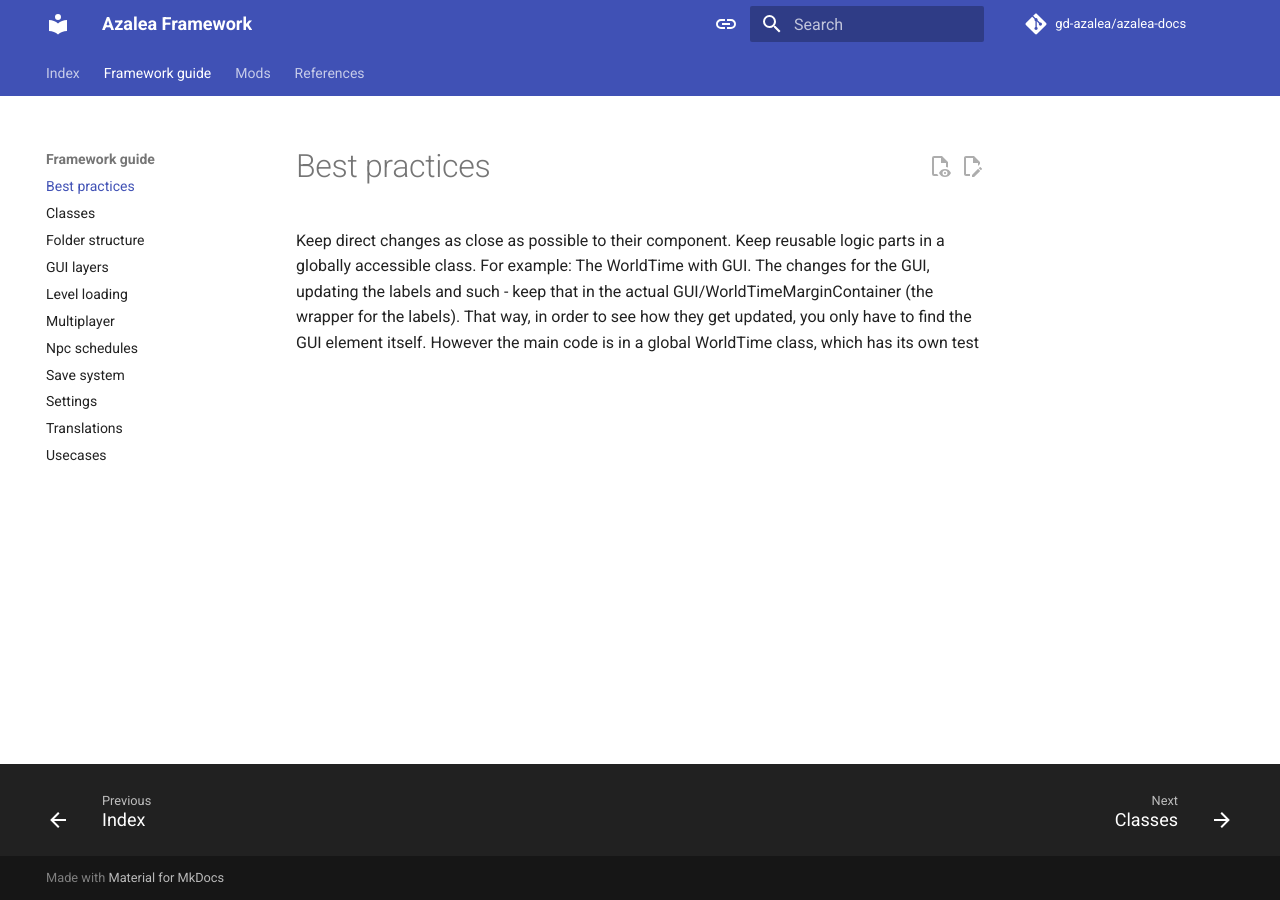
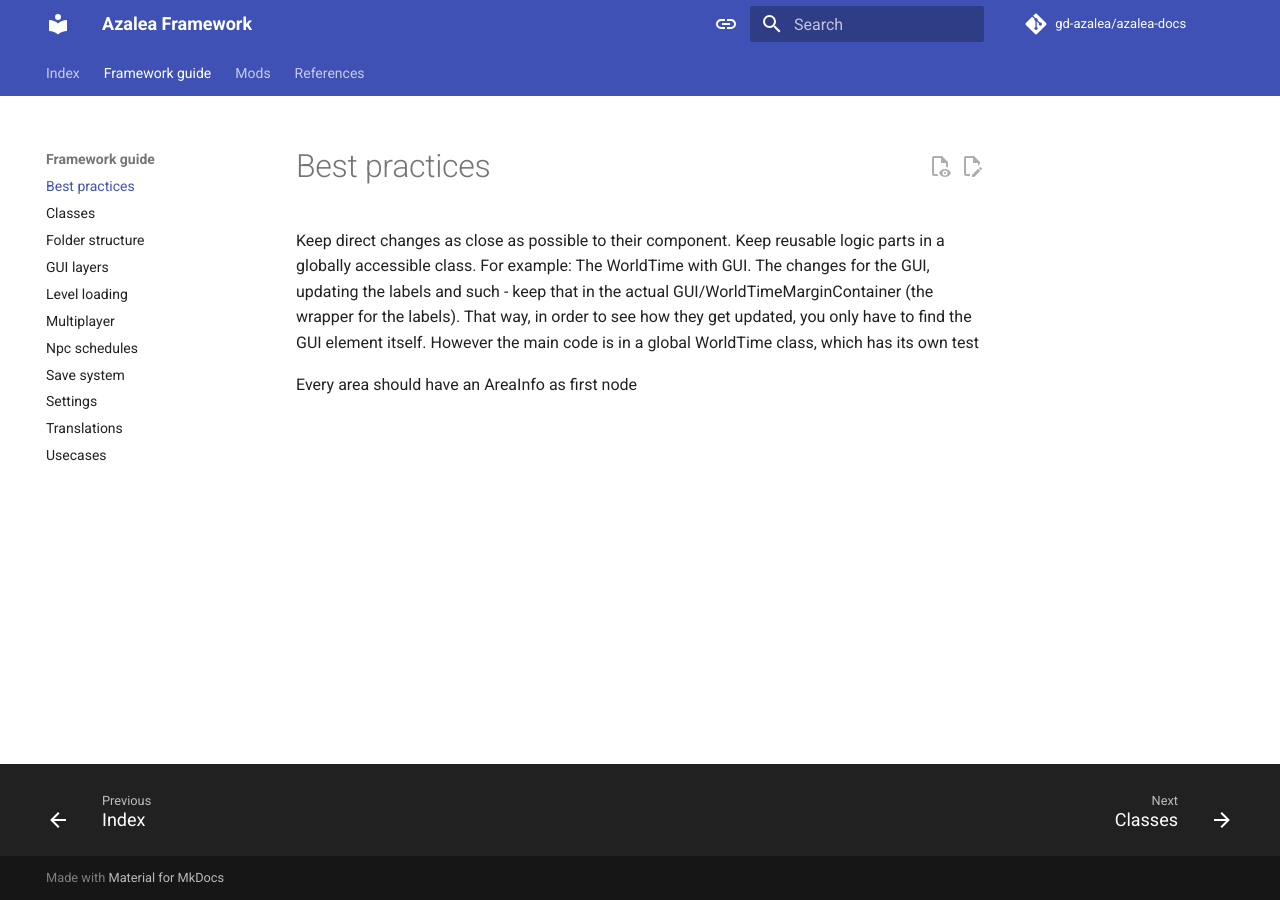
Before and after one commit to gd-azalea/azalea-docs, an MkDocs documentation site: the page built from docs/framework-guide/best-practices.md, in a window 1280 px wide. Built offline with MkDocs 1.6.1 and Material for MkDocs 9.7.7, drawn with Linux system fonts in a browser that asks for light colours; comment, search, counter and statistics services are not loaded.

Commit message:
Update best-practices.md

```diff
--- a/docs/framework-guide/best-practices.md
+++ b/docs/framework-guide/best-practices.md
@@ -2,3 +2,5 @@ Keep direct changes as close as possible to their component. Keep reusable logic
 For example: The WorldTime with GUI. The changes for the GUI, updating the labels and such - keep that in the actual GUI/WorldTimeMarginContainer (the wrapper for the labels).
 That way, in order to see how they get updated, you only have to find the GUI element itself.
 However the main code is in a global WorldTime class, which has its own test
+
+Every area should have an AreaInfo as first node
```
